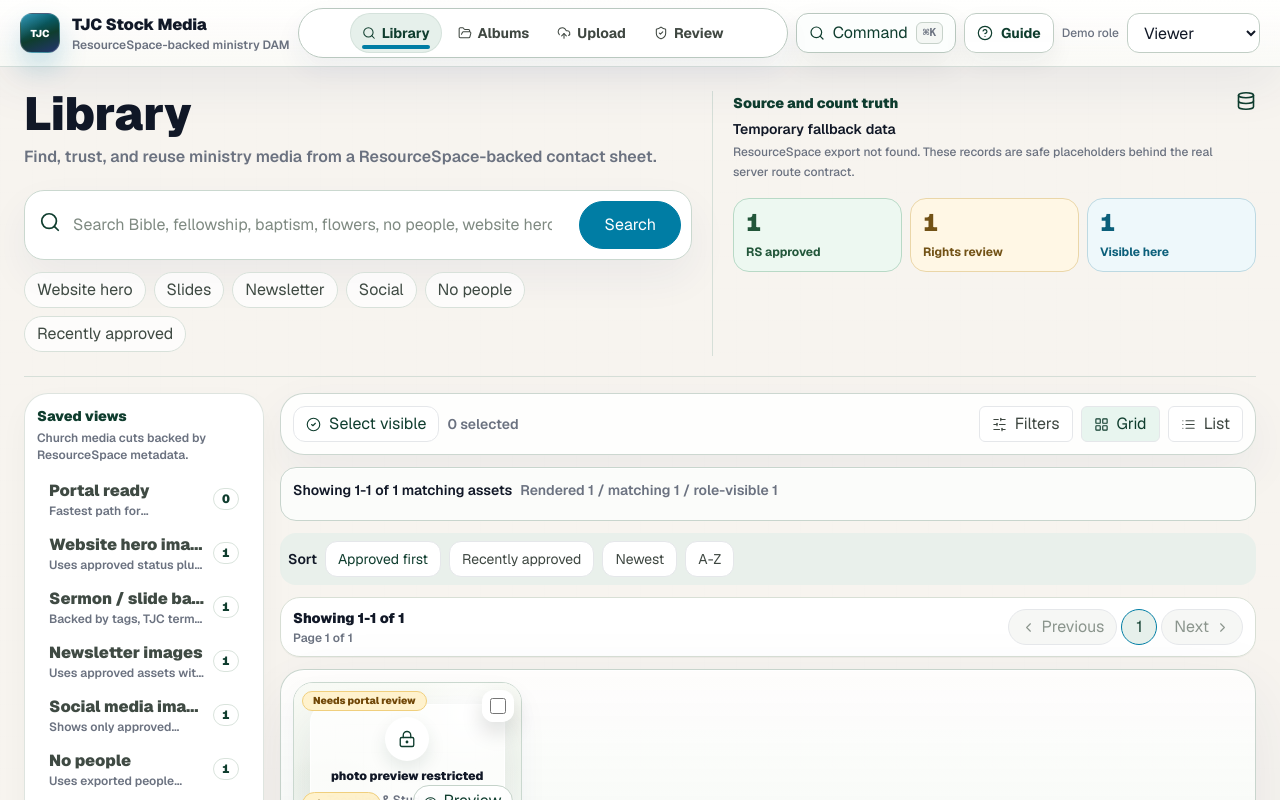
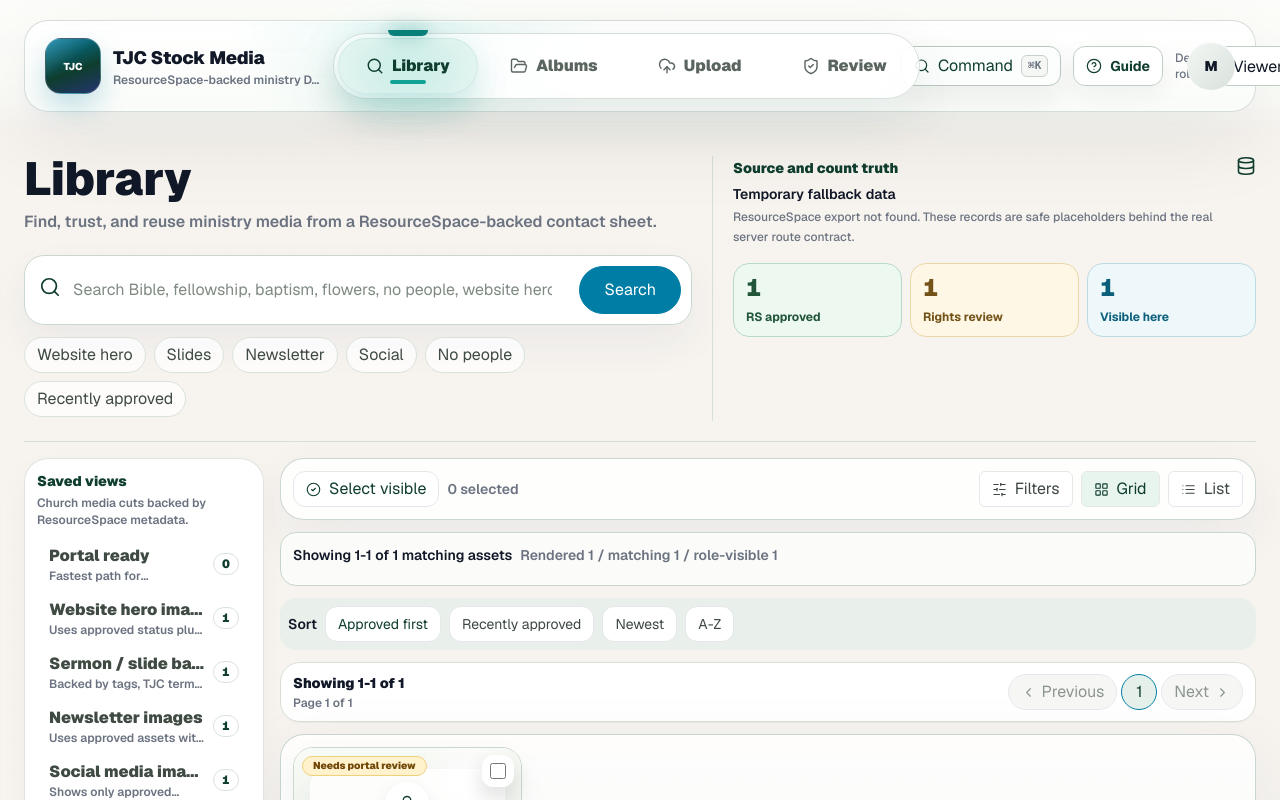
Before and after one commit to Hali0321/tjc-stock-media, a Next.js app in the folder frontend/: page / in a window 1280 px wide. Shown: the top 800 px of the page. Built offline with nearby package versions, Linux system fonts and the light colour scheme.

Commit message:
feat(frontend): polish tubelight app navigation

```diff
--- a/frontend/app/globals.css
+++ b/frontend/app/globals.css
@@ -257,11 +257,21 @@ textarea:focus-visible {
 }
 
 .dam-app-header {
-  border-bottom: 1px solid rgba(207, 216, 210, .82);
+  border-bottom: 0;
   background:
-    linear-gradient(180deg, rgba(255,255,255,.94), rgba(250,250,247,.86));
-  backdrop-filter: blur(22px);
-  box-shadow: 0 18px 50px rgba(35, 53, 111, .07);
+    linear-gradient(180deg, rgba(252,253,250,.96), rgba(252,253,250,.78) 72%, rgba(252,253,250,0));
+  backdrop-filter: blur(18px);
+}
+
+.dam-app-shell {
+  border: 1px solid rgba(210, 220, 214, .92);
+  border-radius: 1.5rem;
+  background:
+    radial-gradient(circle at 32% 0%, rgba(21, 185, 168, .10), transparent 22%),
+    linear-gradient(180deg, rgba(255,255,255,.96), rgba(250,252,249,.92));
+  box-shadow:
+    0 1px 0 rgba(255,255,255,.96) inset,
+    0 30px 80px rgba(17, 24, 39, .075);
 }
 
 .dam-soft-card {
--- a/frontend/components/AppChrome.tsx
+++ b/frontend/components/AppChrome.tsx
@@ -1,7 +1,8 @@
 "use client";
 
+import { useState } from "react";
 import Link from "next/link";
-import { ExternalLink, HelpCircle } from "lucide-react";
+import { ExternalLink, HelpCircle, Menu, X } from "lucide-react";
 import { Toaster } from "sonner";
 import { AppNav } from "@/components/AppNav";
 import { CommandPalette } from "@/components/CommandPalette";
@@ -10,26 +11,39 @@ import { useDemoRole } from "@/components/RoleProvider";
 
 export function AppChrome({ children }: { children: React.ReactNode }) {
   const { role, setRole } = useDemoRole();
+  const [mobileMenuOpen, setMobileMenuOpen] = useState(false);
 
   return (
     <div className="min-h-[100dvh] w-full overflow-x-hidden bg-tjc-bg text-tjc-ink">
       <a className="skip-link" href="#main-content">Skip to content</a>
       <div className="grain-overlay" aria-hidden="true" />
-      <header className="dam-app-header sticky top-0 z-40">
-        <div className="mx-auto grid min-h-16 w-full max-w-[1760px] gap-2 px-3 py-2 md:grid-cols-[auto_1fr_auto] md:items-center md:px-5">
+      <header className="dam-app-header sticky top-0 z-40 px-3 py-3 md:px-6 md:py-5">
+        <div className="dam-app-shell relative mx-auto grid min-h-16 w-full max-w-[1760px] gap-3 px-4 py-3 md:grid-cols-[auto_1fr_auto] md:items-center md:px-5">
           <div className="flex min-w-0 items-center justify-between gap-3">
             <Link href="/" className="flex min-w-0 items-center gap-3" aria-label="TJC Stock Media home">
-              <span className="dam-brand-mark grid h-10 w-10 shrink-0 place-items-center rounded-xl text-[10px] font-black text-white">TJC</span>
+              <span className="dam-brand-mark grid h-11 w-11 shrink-0 place-items-center rounded-[1rem] text-[10px] font-black text-white md:h-14 md:w-14">TJC</span>
               <span className="min-w-0">
-                <strong className="block truncate text-base font-black tracking-[-.01em]">TJC Stock Media</strong>
-                <small className="hidden truncate text-xs font-semibold text-tjc-muted sm:block">ResourceSpace-backed ministry DAM</small>
+                <strong className="block truncate text-base font-black tracking-[-.01em] md:text-lg">TJC Stock Media</strong>
+                <small className="hidden max-w-[13rem] truncate text-xs font-semibold leading-snug text-tjc-muted sm:block">ResourceSpace-backed ministry DAM</small>
               </span>
             </Link>
+            <button
+              type="button"
+              className="grid h-11 w-11 place-items-center rounded-[1rem] border border-[#d7e0da] bg-white text-tjc-evergreen shadow-[0_1px_0_rgba(255,255,255,.95)_inset,0_10px_24px_rgba(25,34,29,.08)] transition duration-300 ease-[cubic-bezier(.22,1,.36,1)] hover:bg-[#f1f7f3] active:scale-[.97] md:hidden"
+              onClick={() => setMobileMenuOpen((open) => !open)}
+              aria-label={mobileMenuOpen ? "Close app menu" : "Open app menu"}
+              aria-expanded={mobileMenuOpen}
+              aria-controls="mobile-app-menu"
+            >
+              {mobileMenuOpen ? <X size={18} strokeWidth={1.8} aria-hidden="true" /> : <Menu size={18} strokeWidth={1.8} aria-hidden="true" />}
+            </button>
           </div>
 
-          <AppNav role={role} />
+          <div className="hidden md:block">
+            <AppNav role={role} />
+          </div>
 
-          <div className="flex min-w-0 items-center justify-end gap-2">
+          <div className="hidden min-w-0 items-center justify-end gap-3 md:flex">
             <CommandPalette />
             <Link href="/guide" className="hidden min-h-10 items-center gap-2 rounded-xl border border-[#c1cec5] bg-white/95 px-3 text-sm font-bold text-tjc-evergreen shadow-[0_1px_0_rgba(255,255,255,.9)_inset,0_10px_24px_rgba(25,34,29,.055)] transition hover:bg-[#f3f8f4] active:translate-y-px md:inline-flex" aria-label="Open usage guide">
               <HelpCircle aria-hidden="true" size={16} strokeWidth={1.8} />
@@ -54,10 +68,45 @@ export function AppChrome({ children }: { children: React.ReactNode }) {
                 ))}
               </select>
             </label>
+            <span className="grid h-12 w-12 shrink-0 place-items-center rounded-full bg-gradient-to-br from-[#f4f7f4] to-[#d8e1dd] text-sm font-black text-tjc-ink shadow-[0_1px_0_rgba(255,255,255,.9)_inset]">M</span>
           </div>
+          {mobileMenuOpen ? (
+            <div
+              id="mobile-app-menu"
+              className="absolute inset-x-3 top-[calc(100%+.5rem)] z-50 grid gap-3 rounded-[1.35rem] border border-[#d6e0d9] bg-white/96 p-3 shadow-[0_22px_60px_rgba(17,24,39,.16),0_1px_0_rgba(255,255,255,.95)_inset] backdrop-blur-xl md:hidden"
+            >
+              <CommandPalette />
+              <Link href="/guide" className="inline-flex min-h-11 items-center justify-center gap-2 rounded-xl border border-[#c1cec5] bg-[#f8fbf8] px-3 text-sm font-black text-tjc-evergreen" onClick={() => setMobileMenuOpen(false)}>
+                <HelpCircle aria-hidden="true" size={16} strokeWidth={1.8} />
+                <span>Guide</span>
+              </Link>
+              {role === "DAM Admin" ? (
+                <a className="inline-flex min-h-11 items-center justify-center gap-2 rounded-xl border border-[#c1cec5] bg-[#f8fbf8] px-3 text-sm font-black text-tjc-evergreen" href="http://localhost:8088" target="_blank" rel="noreferrer" onClick={() => setMobileMenuOpen(false)}>
+                  <ExternalLink aria-hidden="true" size={16} strokeWidth={1.8} />
+                  <span>ResourceSpace</span>
+                </a>
+              ) : null}
+              <label className="grid gap-1">
+                <span id="mobile-demo-role-label" className="text-xs font-black text-tjc-muted">Demo role</span>
+                <select
+                  aria-labelledby="mobile-demo-role-label"
+                  value={role}
+                  onChange={(event) => setRole(event.target.value as typeof role)}
+                  className="min-h-11 rounded-xl border border-[#c1cec5] bg-white px-3 text-sm font-semibold text-tjc-ink"
+                >
+                  {roles.map((item) => (
+                    <option key={item}>{item}</option>
+                  ))}
+                </select>
+              </label>
+            </div>
+          ) : null}
         </div>
       </header>
-      <main id="main-content" className="relative z-10 min-w-0">{children}</main>
+      <div className="md:hidden">
+        <AppNav role={role} />
+      </div>
+      <main id="main-content" className="relative z-10 min-w-0 pb-24 md:pb-0">{children}</main>
       <Toaster
         position="bottom-right"
         toastOptions={{
--- a/frontend/components/AppNav.tsx
+++ b/frontend/components/AppNav.tsx
@@ -27,7 +27,7 @@ export function AppNav({ role }: { role: DemoRole }) {
 
   return (
     <nav
-      className="tubelight-nav flex w-full min-w-0 items-center gap-1 rounded-2xl border border-[#b9c8bf] bg-white/94 p-1 shadow-[0_1px_0_rgba(255,255,255,.95)_inset,0_12px_28px_rgba(35,53,111,.06)] backdrop-blur md:justify-center md:rounded-full"
+      className="tubelight-nav fixed bottom-3 left-1/2 z-40 flex w-[calc(100%-1.5rem)] max-w-[25rem] -translate-x-1/2 items-center gap-1 rounded-[1.65rem] border border-[#d5dfda] bg-white/93 p-1.5 shadow-[0_1px_0_rgba(255,255,255,.95)_inset,0_24px_70px_rgba(17,24,39,.18)] backdrop-blur-xl md:static md:z-auto md:w-max md:max-w-none md:translate-x-0 md:justify-center md:rounded-full md:border-[#d6dfd9] md:bg-white/82 md:p-1 md:shadow-[0_1px_0_rgba(255,255,255,.95)_inset,0_20px_55px_rgba(13,55,47,.10)]"
       aria-label="Primary navigation"
     >
       {visibleItems.map((item) => {
@@ -39,16 +39,23 @@ export function AppNav({ role }: { role: DemoRole }) {
             key={item.href}
             href={item.href}
             className={cn(
-              "relative inline-flex min-h-10 min-w-0 flex-1 items-center justify-center gap-0.5 rounded-xl px-1.5 text-[11px] font-bold text-[#3f4741] transition duration-200 hover:bg-[#f2f6f2] hover:text-tjc-evergreen active:translate-y-px sm:shrink-0 sm:flex-none sm:gap-1.5 sm:px-3 sm:text-sm md:rounded-full",
-              isActive && "bg-[#e6f0eb] text-tjc-evergreen shadow-[inset_0_0_0_1px_rgba(15,61,46,.08)]",
+              "group relative inline-flex min-h-[4.1rem] min-w-0 flex-1 flex-col items-center justify-center gap-1 overflow-visible rounded-[1.25rem] px-1.5 text-[11px] font-black text-[#5b655f] transition-all duration-500 ease-[cubic-bezier(.22,1,.36,1)] hover:text-tjc-evergreen active:scale-[.98] md:min-h-14 md:flex-none md:flex-row md:gap-2 md:rounded-full md:px-7 md:text-base",
+              isActive && "text-tjc-evergreen",
               utility && "border-l border-tjc-line"
             )}
             title={item.label}
             aria-current={isActive ? "page" : undefined}
           >
-            {isActive ? <span className="absolute inset-x-3 bottom-1 h-1 rounded-full bg-tjc-blue" aria-hidden="true" /> : null}
-            <Icon className="relative z-10 shrink-0 sm:h-3.5 sm:w-3.5" aria-hidden="true" size={12} strokeWidth={1.8} />
-            <span className="nav-label relative z-10 whitespace-nowrap">{item.label}</span>
+            {isActive ? (
+              <>
+                <span className="absolute inset-0 rounded-[1.25rem] bg-[#e8f6f2] shadow-[inset_0_0_0_1px_rgba(13,121,112,.08),0_18px_34px_rgba(7,132,121,.16)] md:rounded-full" aria-hidden="true" />
+                <span className="absolute -top-1 left-1/2 h-1.5 w-10 -translate-x-1/2 rounded-b-full bg-[#087c75] shadow-[0_0_18px_rgba(8,124,117,.55)] md:-top-2" aria-hidden="true" />
+                <span className="absolute left-1/2 top-0 h-14 w-20 -translate-x-1/2 rounded-full bg-[#19b9a8]/14 blur-xl md:h-16 md:w-28" aria-hidden="true" />
+                <span className="absolute bottom-2 h-1 w-9 rounded-full bg-[#12a294] md:bottom-2.5" aria-hidden="true" />
+              </>
+            ) : null}
+            <Icon className="relative z-10 h-5 w-5 shrink-0 transition duration-500 ease-[cubic-bezier(.22,1,.36,1)] group-hover:-translate-y-0.5 md:h-[18px] md:w-[18px]" aria-hidden="true" strokeWidth={1.9} />
+            <span className="nav-label relative z-10 whitespace-nowrap leading-none">{item.label}</span>
           </Link>
         );
       })}
```
